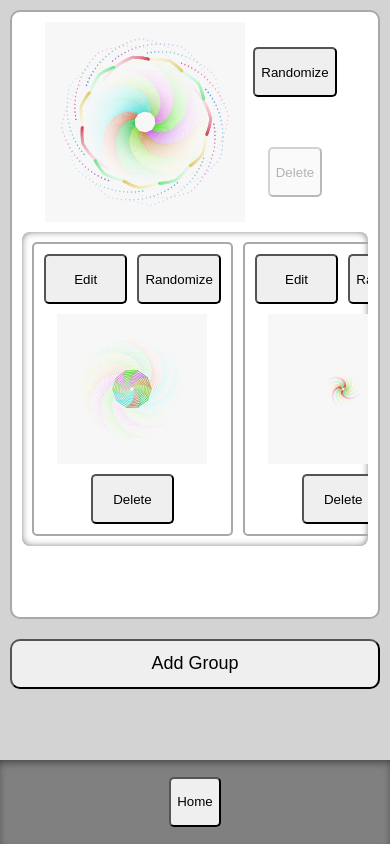
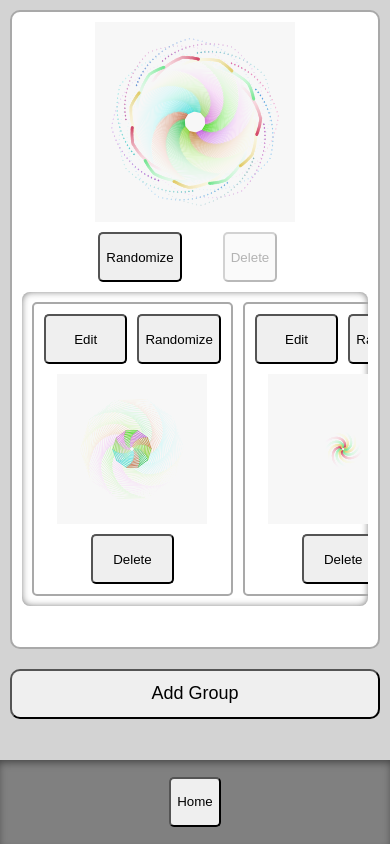
Before and after one commit to LiamMyles/polygon-art, a React (Create React App) app: page / in a window 390 px wide. Built offline with nearby package versions, Linux system fonts and the light colour scheme.

Commit message:
Tweak styles to fit better on mobile

```diff
--- a/src/components/GroupsDisplay.tsx
+++ b/src/components/GroupsDisplay.tsx
@@ -44,10 +44,16 @@ const AddGroupButton = styled.button`
   width: calc(100% - 20px);
 `
 
-const GroupCanvasDiv = styled.div`
+const GroupCanvasGroupDiv = styled.div`
   display: grid;
-  grid-template-columns: 200px 100px;
-  grid-template-rows: 100px 100px;
+  grid-gap: 10px;
+  grid-template-columns: 100px 100px;
+  grid-template-rows: 200px 1fr;
+  justify-self: center;
+`
+
+const CanvasWrappingDiv = styled.div`
+  grid-column: 1/3;
   justify-self: center;
 `
 const GroupRandomizeButton = styled.button`
@@ -76,7 +82,8 @@ export function GroupsDisplay() {
         return (
           <>
             <GroupsLi key={key} aria-label={`Group ${groupIndex} Canvas`}>
-              <GroupCanvasDiv>
+              <GroupCanvasGroupDiv>
+                <CanvasWrappingDiv>
                   <P5Canvas
                     sketch={generatePolygonGroupSketch(
                       polygonGroup,
@@ -87,6 +94,7 @@ export function GroupsDisplay() {
                       0.2
                     )}
                   />
+                </CanvasWrappingDiv>
                 <GroupRandomizeButton
                   onClick={() => {
                     polygonGroupsDispatch({
@@ -108,7 +116,7 @@ export function GroupsDisplay() {
                 >
                   Delete
                 </GroupDeleteButton>
-              </GroupCanvasDiv>
+              </GroupCanvasGroupDiv>
               <PolygonRingsDisplay
                 polygonRings={polygonGroup.rings}
                 groupNumber={groupIndex}
```
Lines whose indentation alone changed are shown as unchanged.
